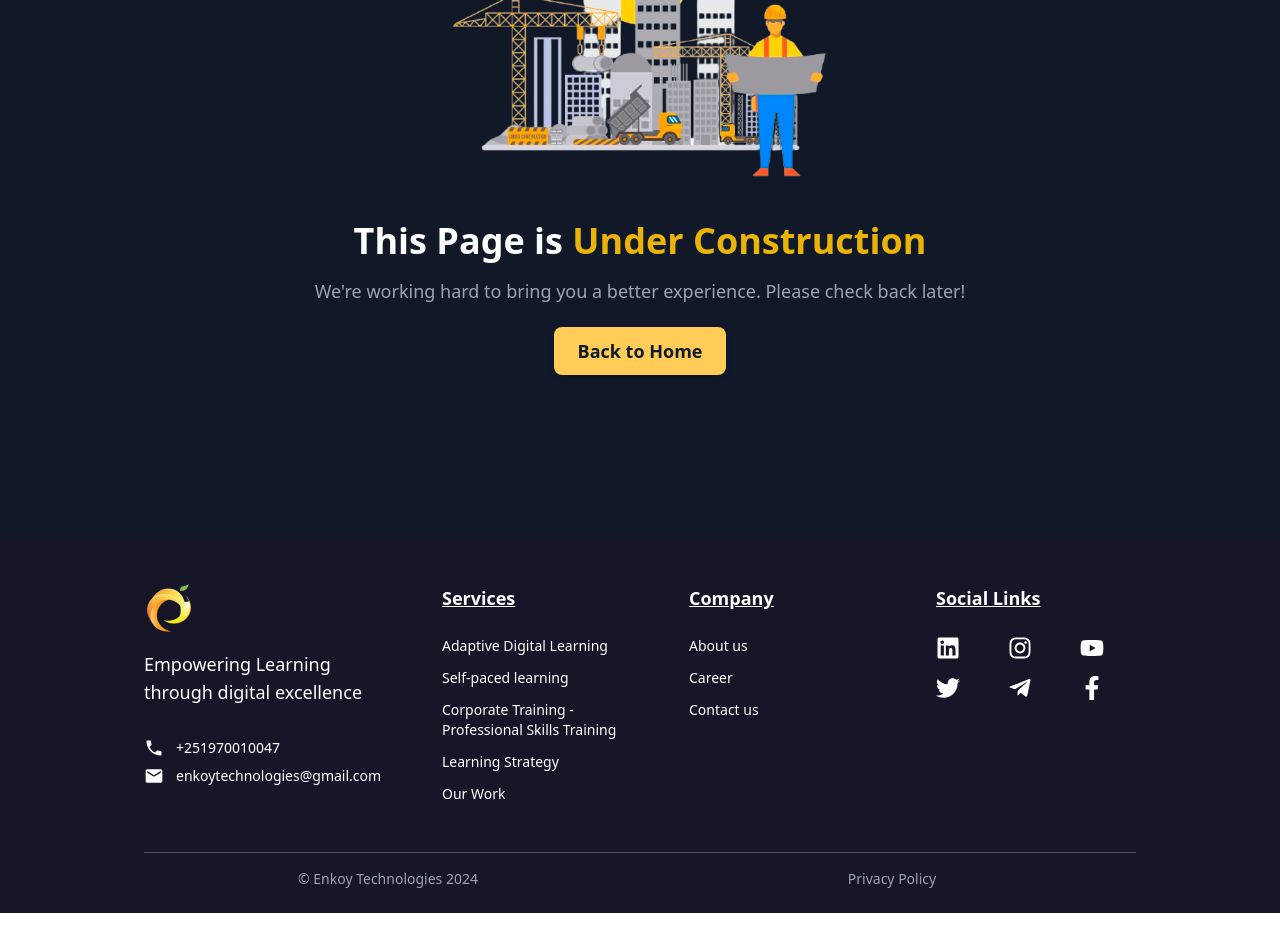
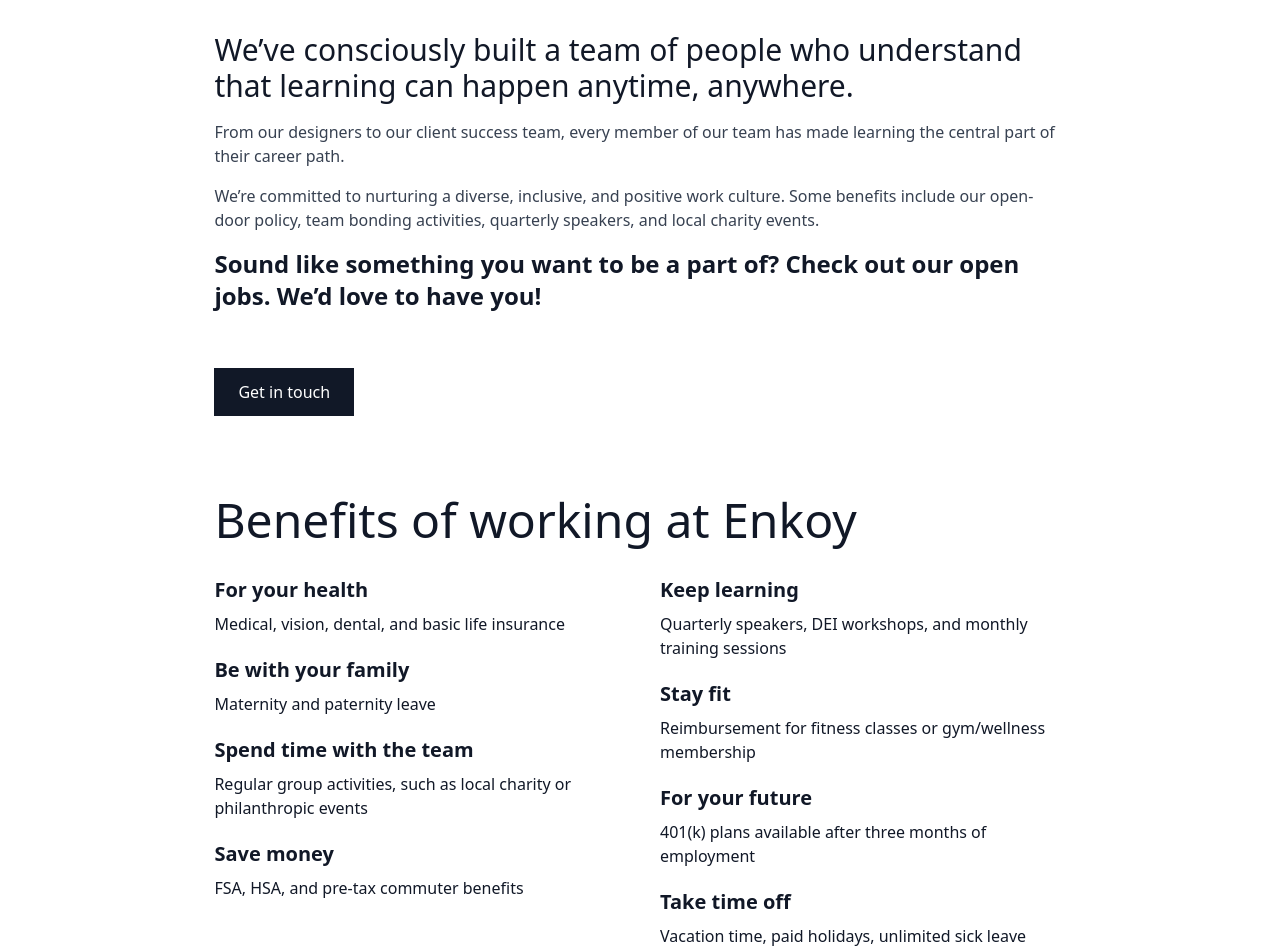
Before and after one commit to BereketTeshome/Enkoy-Technologies, a React (Vite) app in the folder client/: page /about-us/careers in a window 1280 px wide. Shown: the part 360-1312 px from the top of the page. Before the commit the page ends 1273 px from the top, so only its background shows below. Built offline with nearby package versions, Linux system fonts and the light colour scheme.

Commit message:
added carees page

```diff
--- a/client/src/App.jsx
+++ b/client/src/App.jsx
@@ -27,6 +27,7 @@
 import AboutUs from "./pages/AboutUs.jsx";
 import OurTeam from "./pages/aboutAsPages/OurTeam.jsx";
 import OurDEI from "./pages/aboutAsPages/OurDEI.jsx";
+import Careers from "./pages/aboutAsPages/Careers.jsx";
 import InstructionalDesign from "./pages/servicePages/InstructionalDesign.jsx";
 import TrainingDigitalization from "./pages/servicePages/TrainingDigitalization.jsx";
 import VideoEditing from "./pages/servicePages/VideoEditing.jsx";
@@ -146,7 +147,7 @@
           <Route path="/about-us" element={<AboutUs />} />
           <Route path="/about-us/our-team" element={<OurTeam />} />
           <Route path="/about-us/our-DEI" element={<OurDEI />} />
-
+          <Route path="/about-us/careers" element={<Careers />} />
           {/* <Route
             path="/about-us/our-sustainability"
             element={<OurSustainability />}
--- a/client/src/components/navbar_popups/OurWork.jsx
+++ b/client/src/components/navbar_popups/OurWork.jsx
@@ -18,7 +18,7 @@
           organizations.
         </p>
         <a
-          href="/case-studies"
+          href="/about-us/careers"
           className="font-medium text-pink-500 hover:underline"
         >
           See case studies
--- /dev/null
+++ b/client/src/pages/aboutAsPages/Careers.jsx
@@ -0,0 +1,149 @@
+import React from "react";
+import { motion } from "framer-motion";
+
+const Careers = () => {
+  const fadeInUp = {
+    initial: { opacity: 0, y: 50 },
+    whileInView: {
+      opacity: 1,
+      y: 0,
+      transition: { duration: 0.8, ease: "easeOut" },
+    },
+    viewport: { amount: 0.2, once: true },
+  };
+
+  return (
+    <motion.div>
+      {/* Header Section */}
+      <motion.div className="bg-[#161628] text-center text-white text-4xl font-semibold py-20">
+        <p className="">Careers for lifelong learners</p>
+      </motion.div>
+      <br />
+      <br />
+      <br />
+      <br />
+      {/* About Careers Section */}
+      <motion.div
+        className="flex flex-col items-center px-4 sm:px-6 lg:px-8"
+        variants={{ animate: { transition: { staggerChildren: 0.15 } } }}
+      >
+        <motion.div
+          className="w-full sm:w-[80%] lg:w-[70%] text-gray-700 mb-20"
+          {...fadeInUp}
+        >
+          <motion.p
+            className="text-2xl sm:text-3xl text-gray-900"
+            {...fadeInUp}
+          >
+            We’ve consciously built a team of people who understand that
+            learning can happen anytime, anywhere.
+          </motion.p>
+
+          <motion.p className="mt-4" {...fadeInUp}>
+            From our designers to our client success team, every member of our
+            team has made learning the central part of their career path.
+          </motion.p>
+
+          <motion.p className="mt-4" {...fadeInUp}>
+            We’re committed to nurturing a diverse, inclusive, and positive work
+            culture. Some benefits include our open-door policy, team bonding
+            activities, quarterly speakers, and local charity events.
+          </motion.p>
+
+          <motion.p
+            className="text-xl sm:text-2xl text-gray-900 font-semibold mt-4"
+            {...fadeInUp}
+          >
+            Sound like something you want to be a part of? Check out our open
+            jobs. We’d love to have you!
+          </motion.p>
+
+          <br />
+          <motion.a
+            href="/contact"
+            className="py-3 px-6 bg-gray-900 text-white mt-8 inline-block"
+            {...fadeInUp}
+          >
+            Get in touch
+          </motion.a>
+        </motion.div>
+      </motion.div>
+
+      {/* Benefits Section */}
+      <motion.div
+        className="flex flex-col items-center px-4 sm:px-6 lg:px-8"
+        variants={{ animate: { transition: { staggerChildren: 0.15 } } }}
+      >
+        <motion.div
+          className="w-full sm:w-[80%] lg:w-[70%] text-gray-700 mb-20"
+          {...fadeInUp}
+        >
+          <motion.h2
+            className="text-4xl sm:text-5xl text-gray-900 mb-8"
+            {...fadeInUp}
+          >
+            Benefits of working at Enkoy
+          </motion.h2>
+          <motion.div
+            className="flex flex-col sm:flex-row gap-8 lg:gap-10"
+            {...fadeInUp}
+          >
+            {/* Left Benefits */}
+            <motion.div className="flex-1 text-gray-900" {...fadeInUp}>
+              <motion.div className="mb-5" {...fadeInUp}>
+                <p className="text-xl font-semibold mb-2">For your health</p>
+                <p>Medical, vision, dental, and basic life insurance</p>
+              </motion.div>
+              <motion.div className="mb-5" {...fadeInUp}>
+                <p className="text-xl font-semibold mb-2">
+                  Be with your family
+                </p>
+                <p>Maternity and paternity leave</p>
+              </motion.div>
+              <motion.div className="mb-5" {...fadeInUp}>
+                <p className="text-xl font-semibold mb-2">
+                  Spend time with the team
+                </p>
+                <p>
+                  Regular group activities, such as local charity or
+                  philanthropic events
+                </p>
+              </motion.div>
+              <motion.div {...fadeInUp}>
+                <p className="text-xl font-semibold mb-2">Save money</p>
+                <p>FSA, HSA, and pre-tax commuter benefits</p>
+              </motion.div>
+            </motion.div>
+
+            {/* Right Benefits */}
+            <motion.div className="flex-1 text-gray-900" {...fadeInUp}>
+              <motion.div className="mb-5" {...fadeInUp}>
+                <p className="text-xl font-semibold mb-2">Keep learning</p>
+                <p>
+                  Quarterly speakers, DEI workshops, and monthly training
+                  sessions
+                </p>
+              </motion.div>
+              <motion.div className="mb-5" {...fadeInUp}>
+                <p className="text-xl font-semibold mb-2">Stay fit</p>
+                <p>
+                  Reimbursement for fitness classes or gym/wellness membership
+                </p>
+              </motion.div>
+              <motion.div className="mb-5" {...fadeInUp}>
+                <p className="text-xl font-semibold mb-2">For your future</p>
+                <p>401(k) plans available after three months of employment</p>
+              </motion.div>
+              <motion.div {...fadeInUp}>
+                <p className="text-xl font-semibold mb-2">Take time off</p>
+                <p>Vacation time, paid holidays, unlimited sick leave</p>
+              </motion.div>
+            </motion.div>
+          </motion.div>
+        </motion.div>
+      </motion.div>
+    </motion.div>
+  );
+};
+
+export default Careers;
```
